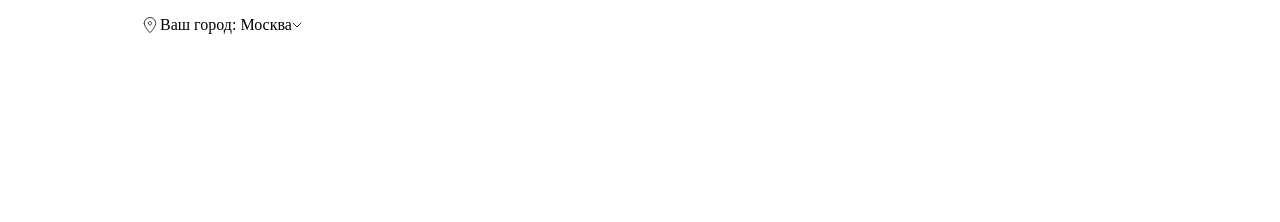
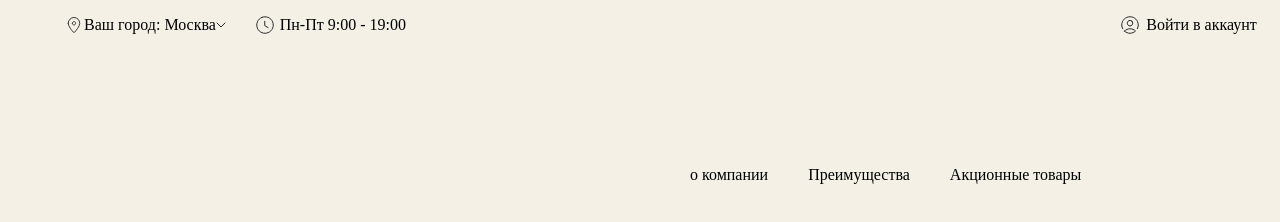
Before and after one commit to Shokhabbos/cheese, a plain HTML site: page index.html in a window 1280 px wide. Drawn offline with Linux system fonts and the light colour scheme.

Commit message:
added headercenter and right

```diff
--- a/index.html
+++ b/index.html
@@ -14,7 +14,20 @@
             <img src="./images/lakatsya.icon.svg" alt="" width="20" height="20">
             <p>Ваш город: Москва</p> <img src="./images/strelka.svg" alt="">
           </div>
+          <div class="watch">
+            <img src="./images/soat-rolex.svg" alt="">
+            <p>Пн-Пт 9:00 - 19:00</p>
+          </div>
         </div>
+        <div class="header__center">
+           <ul><li><a href="#">o компании</a></li></ul>
+           <ul><li><a href="#">Преимущества</a></li></ul>
+           <ul><li><a href="#">Акционные товары</a></li></ul>
+        </div>
+       <div class="header__right">
+                <img src="./images/akaunt.svg" alt="">
+                <p>Войти в аккаунт</p>
+       </div>
     </header>
 </body>
 </html>
--- a/style.css
+++ b/style.css
@@ -1,15 +1,49 @@
 body{
     margin: 0;
     padding: 0;
+    background-color: #F4F0E6;
+}
+header{
+    width: 90%;
+    margin: 0 auto;
 }
 .header__left{
-    width: 1000px;
-    background-color: rgb(255, 255, 255);
-    margin: 0 auto;
+    width: 345px;
     display: flex;
+    text-align: left;
 }
 .adress{
     display: flex;
     text-align: center;
     align-items: center;
+    background-color: #F4F0E6;
 }
+.watch{
+    position: relative;
+    display: flex;
+    left: 30px;
+    width: 150px;
+    justify-content: space-between;
+}
+.header__center{
+    width: 440px;
+    display: flex;
+    position: absolute;
+    bottom: 600px;
+    left: 650px;
+}
+ul{
+    list-style: none;
+}
+a{
+    text-decoration: none;
+    color: black;
+}
+.header__right{
+    width: 150px;
+    display: flex;
+    justify-content: space-evenly;
+    position: relative;
+    bottom: 50px;
+    left: 1050px;
+}
```
Also changed, not shown: images/akaunt.svg (added), images/soat-rolex.svg (added), images/soat-strelkasi.svg (added), images/soat.svg (added).
